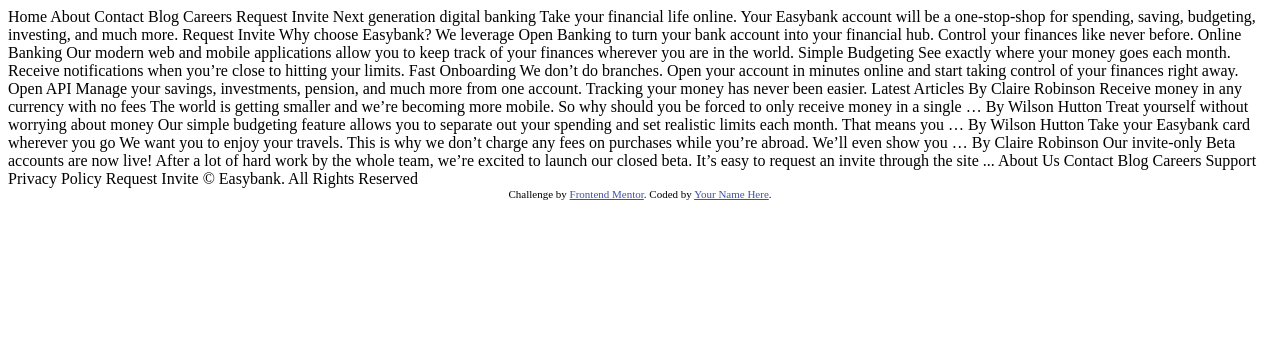
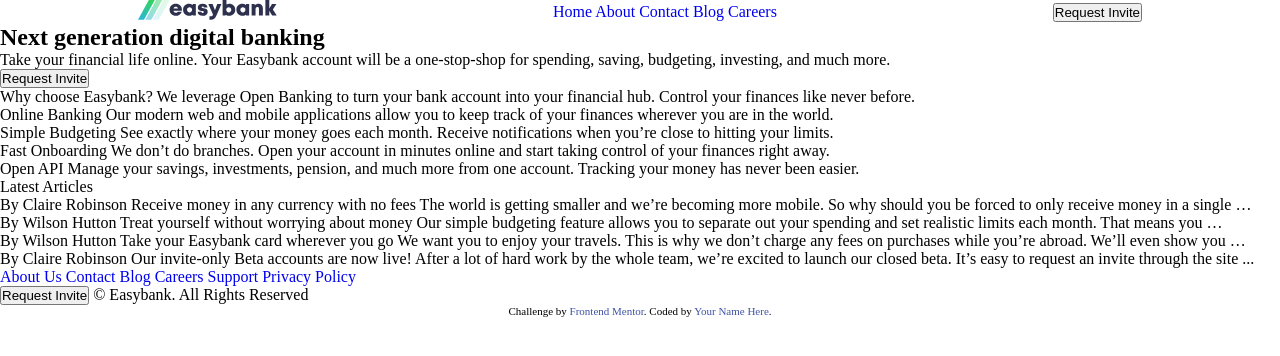
Before and after one commit to jim9112/easybank-landing-page, a plain HTML site: page index.html in a window 1280 px wide. Drawn offline with Linux system fonts and the light colour scheme.

Commit message:
initial layout

```diff
--- a/index.html
+++ b/index.html
@@ -5,7 +5,7 @@
   <meta name="viewport" content="width=device-width, initial-scale=1.0"> <!-- displays site properly based on user's device -->
 
   <link rel="icon" type="image/png" sizes="32x32" href="./images/favicon-32x32.png">
-
+  <link rel="stylesheet" href="style.css">
   <title>Frontend Mentor | Easybank landing page</title>
 
   <!-- Feel free to remove these styles or customise in your own stylesheet 👍 -->
@@ -15,83 +15,126 @@
   </style>
 </head>
 <body>
+<header>
+  <a href="#"><img src="./images/logo.svg" alt="logo"></a>
+  <nav>
+    <a href="#">Home</a>
+    <a href="#">About</a>
+    <a href="#">Contact</a>
+    <a href="#">Blog</a>
+    <a href="#">Careers</a>
+  </nav>
+  <button type="button">Request Invite</button>
+</header>
 
-  Home
-  About
-  Contact
-  Blog
-  Careers
+<section id="intro">
+  <div>
+    <h1>Next generation digital banking</h1>
+    <p>Take your financial life online. Your Easybank account will be a one-stop-shop
+      for spending, saving, budgeting, investing, and much more.</p>
+    <button type="button">Request Invite</button>
+  </div>
+</section>
 
-  Request Invite
-
-
-
-  Next generation digital banking
-
-  Take your financial life online. Your Easybank account will be a one-stop-shop
-  for spending, saving, budgeting, investing, and much more.
-
-  Request Invite
-
-
-
+<section id="why-choose">
+  <div>
+    <div>
       Why choose Easybank?
 
       We leverage Open Banking to turn your bank account into your financial hub. Control
       your finances like never before.
-
+    </div>
+    <div>
       Online Banking
       Our modern web and mobile applications allow you to keep track of your finances
       wherever you are in the world.
-
+    </div>
+    <div>
       Simple Budgeting
       See exactly where your money goes each month. Receive notifications when you’re
       close to hitting your limits.
-
+    </div>
+    <div>
       Fast Onboarding
     We don’t do branches. Open your account in minutes online and start taking control
     of your finances right away.
-
+    </div>
+    <div>
       Open API
     Manage your savings, investments, pension, and much more from one account. Tracking
     your money has never been easier.
+    </div>
+  </div>
+</section>
 
-
-
-  Latest Articles
-
+<section id="articles">
+  <div>Latest Articles</div>
+  <div>
     By Claire Robinson
     Receive money in any currency with no fees
     The world is getting smaller and we’re becoming more mobile. So why should you be
     forced to only receive money in a single …
-
+  </div>
+  <div>
     By Wilson Hutton
     Treat yourself without worrying about money
     Our simple budgeting feature allows you to separate out your spending and set
     realistic limits each month. That means you …
-
+  </div>
+  <div>
     By Wilson Hutton
     Take your Easybank card wherever you go
     We want you to enjoy your travels. This is why we don’t charge any fees on purchases
     while you’re abroad. We’ll even show you …
-
+  </div>
+  <div>
     By Claire Robinson
     Our invite-only Beta accounts are now live!
     After a lot of hard work by the whole team, we’re excited to launch our closed beta.
     It’s easy to request an invite through the site ...
+  </div>
+</section>
+
+<footer>
+  <nav>
+    <a href="#">About Us</a>
+    <a href="#">Contact</a>
+    <a href="#">Blog</a>
+    <a href="#">Careers</a>
+    <a href="#">Support</a>
+    <a href="#">Privacy Policy</a>
+  </nav>
+  <button type="button">Request Invite</button>
+  <span>© Easybank. All Rights Reserved</span>
 
 
 
-  About Us
-  Contact
-  Blog
-  Careers
-  Support
-  Privacy Policy
+</footer>
 
-  Request Invite
 
-  © Easybank. All Rights Reserved
+
+
+
+
+
+
+
+
+
+
+
+
+
+
+
+
+
+
+
+
+
+
+
 
   <div class="attribution">
     Challenge by <a href="https://www.frontendmentor.io?ref=challenge" target="_blank">Frontend Mentor</a>.
--- /dev/null
+++ b/style.css
@@ -0,0 +1,13 @@
+* {
+    margin: 0px;
+    padding: 0px;
+}
+
+a {
+    text-decoration: none;
+}
+header {
+    display: flex;
+    justify-content: space-around;
+    align-items: center;
+}
```
Lines whose indentation alone changed are shown as unchanged.
